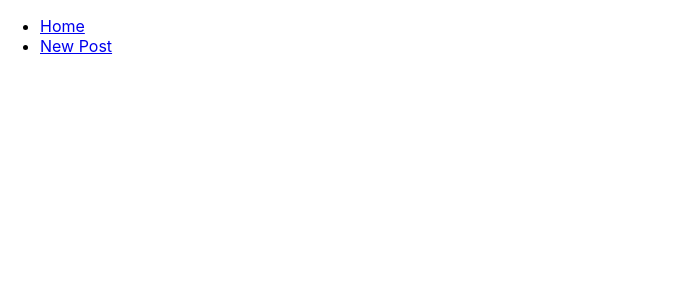
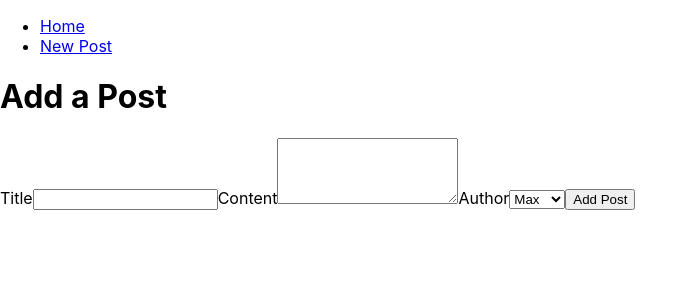
Before and after one commit to santanu12saha/react-http-starter, a React app: page /new-post in a window 1280 px wide. Shown: the top 300 px of the page, without its empty margins (0-698 px from the left). Built offline with nearby package versions, Linux system fonts and the light colour scheme.

Commit message:
Adding NewPost in router

```diff
--- a/src/containers/Blog/Blog.js
+++ b/src/containers/Blog/Blog.js
@@ -1,5 +1,6 @@
 import React, { Component } from 'react';
 import Posts from './Posts/Posts';
+import NewPost from './NewPost/NewPost';
 
 import { Route } from 'react-router-dom';
 import classes from './Blog.css';
@@ -21,6 +22,7 @@ class Blog extends Component {
                 {/*<Route path="/" exact render={ ()=> <h1>Home</h1>}/>
                 <Route path="/" render={ ()=> <h1>Home2</h1>}/>*/}
                 <Route path="/" exact component={Posts}/>
+                <Route path="/new-post" component={NewPost}/>
             </div>
         );
     }
```
